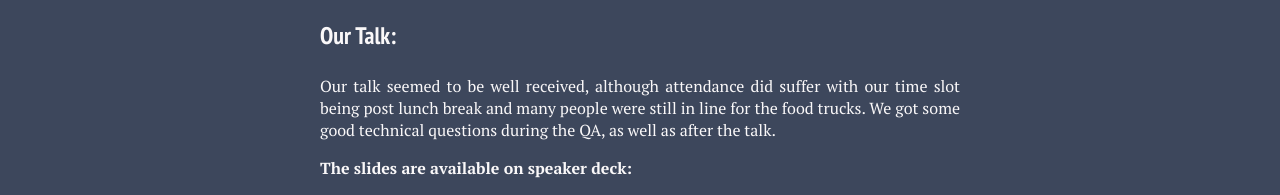
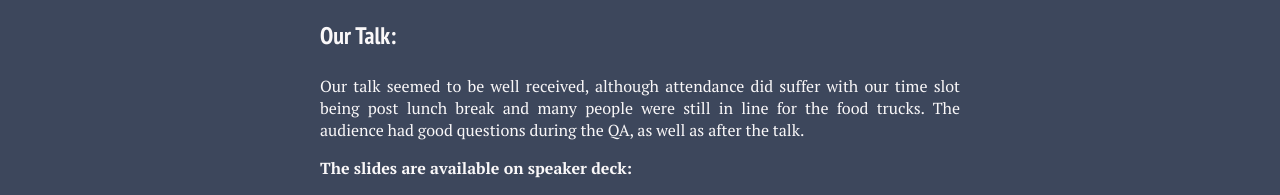
Before and after one commit to bgianfo/bgianfo.github.io, a Jekyll site: the page built from _posts/2019-10-07-all-systems-go-2019.md, in a window 1280 px wide. Shown: the part 871-1066 px from the top of the page. Built offline with Jekyll 4.4.1, drawn with Linux system fonts in a browser that asks for light colours; nearby versions of some CDN libraries; comment, search, counter and statistics services are not loaded; grey boxes are pictures that could not be loaded.

Commit message:
Adjust wording

```diff
--- a/_posts/2019-10-07-all-systems-go-2019.md
+++ b/_posts/2019-10-07-all-systems-go-2019.md
@@ -36,7 +36,7 @@ Links:
 
 Our talk seemed to be well received, although attendance did suffer with our
 time slot being post lunch break and many people were still in line for the food trucks.
-We got some good technical questions during the QA, as well as after the talk.
+The audience had good questions during the QA, as well as after the talk.
 
 **The slides are available on speaker deck:**
 <div style="left: 0; width: 100%; height: 0; position: relative; padding-bottom: 56.1972%;"><iframe src="//speakerdeck.com/player/9cdb72619d63468dbf4d6704c6f066a5" style="border: 0; top: 0; left: 0; width: 100%; height: 100%; position: absolute;" allowfullscreen scrolling="no" allow="encrypted-media"></iframe></div>
```
